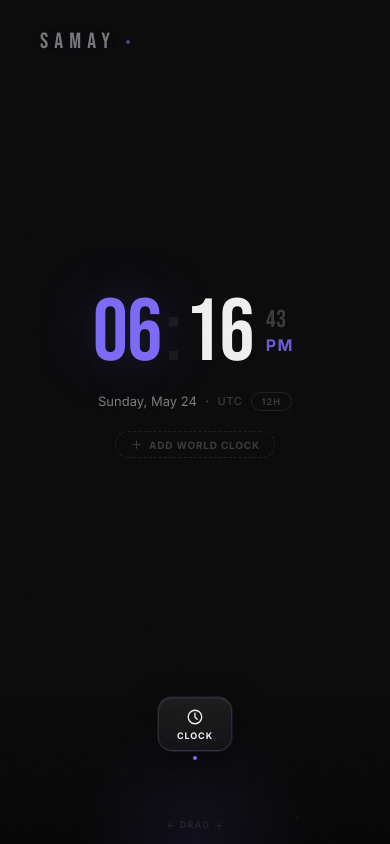
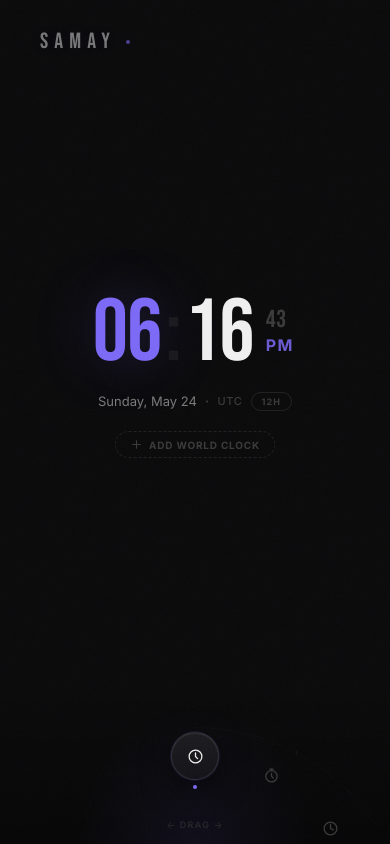
Before and after one commit to realSUDO/Samay, a React (Vite) app: page / in a window 390 px wide. Built offline with nearby package versions, Linux system fonts and the light colour scheme.

Commit message:
Fix mobile dial responsiveness

```diff
--- a/src/App.jsx
+++ b/src/App.jsx
@@ -56,17 +56,40 @@ const TABS        = [
   { id: 'stopwatch', label: 'Stopwatch', icon: StopwatchIcon },
   { id: 'timer',     label: 'Timer',     icon: TimerIcon },
 ]
-const DISK_R      = 500
-const DISK_BELOW  = 380
+const DESKTOP_DISK_R = 500
+const DESKTOP_DISK_BELOW = 380
 const STEP        = 28
 const BASE_ANGLES = [-118, -90, -62]
 const RETURN_ANIMATION_MS = 430
 
-function tabPos(tabIdx, rotation) {
+function getDialGeometry(width = 1024) {
+  if (width <= 600) {
+    const radius = clamp(width * 0.42, 135, 168)
+    return {
+      radius,
+      below: radius - 88,
+    }
+  }
+
+  if (width <= 820) {
+    const radius = clamp(width * 0.52, 330, DESKTOP_DISK_R)
+    return {
+      radius,
+      below: radius - 110,
+    }
+  }
+
+  return {
+    radius: DESKTOP_DISK_R,
+    below: DESKTOP_DISK_BELOW,
+  }
+}
+
+function tabPos(tabIdx, rotation, geometry) {
   const rad = (BASE_ANGLES[tabIdx] + rotation) * Math.PI / 180
   return {
-    left: `calc(50% + ${(DISK_R * Math.cos(rad)).toFixed(2)}px)`,
-    top:  `calc(100% + ${(DISK_BELOW + DISK_R * Math.sin(rad)).toFixed(2)}px)`,
+    left: `calc(50% + ${(geometry.radius * Math.cos(rad)).toFixed(2)}px)`,
+    top:  `calc(100% + ${(geometry.below + geometry.radius * Math.sin(rad)).toFixed(2)}px)`,
   }
 }
 
@@ -150,6 +173,9 @@ function updateDialSoundFromMovement(currentAngle, tracker, now = performance.no
 export default function App() {
   const [rotation, setRotation] = useState(STEP)
   const [isDragging, setIsDragging] = useState(false)
+  const [dialGeometry, setDialGeometry] = useState(() => getDialGeometry(
+    typeof window === 'undefined' ? 1024 : window.innerWidth,
+  ))
 
   // drag state — all in a ref to avoid stale closures
   const drag = useRef({
@@ -164,6 +190,13 @@ export default function App() {
 
   const activeIdx = activeFromRot(rotation)
   const activeId  = TABS[activeIdx].id
+
+  useEffect(() => {
+    const updateGeometry = () => setDialGeometry(getDialGeometry(window.innerWidth))
+    updateGeometry()
+    window.addEventListener('resize', updateGeometry)
+    return () => window.removeEventListener('resize', updateGeometry)
+  }, [])
 
   useEffect(() => {
     rotationRef.current = rotation
@@ -213,14 +246,14 @@ export default function App() {
     const dx = e.clientX - drag.current.startX
     if (Math.abs(dx) > 3) drag.current.moved = true
 
-    const deltaRot = (dx / DISK_R) * (180 / Math.PI)
+    const deltaRot = (dx / dialGeometry.radius) * (180 / Math.PI)
     const raw = drag.current.startRot + deltaRot
     const clamped = Math.max(-STEP * 1.4, Math.min(STEP * 2.4, raw))
 
     updateDialSoundFromMovement(clamped, drag.current.sound)
     rotationRef.current = clamped
     setRotation(clamped)
-  }, [])
+  }, [dialGeometry.radius])
 
   // ── Pointer up — snap back with movement-driven return ticks ──
   const onPointerUp = useCallback((e, tabIdx) => {
@@ -283,11 +316,11 @@ export default function App() {
         aria-hidden="true"
       />
 
-      <ArcTrack rotation={rotation} />
+      <ArcTrack rotation={rotation} geometry={dialGeometry} />
 
       <nav className={styles.arcNav} aria-label="Mode">
         {TABS.map((tab, i) => {
-          const pos = tabPos(i, rotation)
+          const pos = tabPos(i, rotation, dialGeometry)
           const isActive = i === activeIdx
           return (
             <button
@@ -310,17 +343,20 @@ export default function App() {
   )
 }
 
-function ArcTrack({ rotation }) {
+function ArcTrack({ rotation, geometry }) {
   const svgW = 900, svgH = 200
   const cx = svgW / 2
-  const cy = svgH + DISK_BELOW
+  const scale = DESKTOP_DISK_R / geometry.radius
+  const radius = geometry.radius * scale
+  const below = geometry.below * scale
+  const cy = svgH + below
 
   const pts = BASE_ANGLES.map(base => {
     const rad = (base + rotation) * Math.PI / 180
-    return { x: cx + DISK_R * Math.cos(rad), y: cy + DISK_R * Math.sin(rad) }
+    return { x: cx + radius * Math.cos(rad), y: cy + radius * Math.sin(rad) }
   })
   const [p0, p1, p2] = pts
-  const d = `M ${p0.x.toFixed(1)} ${p0.y.toFixed(1)} A ${DISK_R} ${DISK_R} 0 0 1 ${p2.x.toFixed(1)} ${p2.y.toFixed(1)}`
+  const d = `M ${p0.x.toFixed(1)} ${p0.y.toFixed(1)} A ${radius} ${radius} 0 0 1 ${p2.x.toFixed(1)} ${p2.y.toFixed(1)}`
 
   return (
     <svg className={styles.arcTrack} viewBox={`0 0 ${svgW} ${svgH}`} preserveAspectRatio="xMidYMax meet" aria-hidden="true">
--- a/src/App.module.css
+++ b/src/App.module.css
@@ -206,6 +206,19 @@
 @media (max-width: 600px) {
   .shell { --dial-safe-area: 140px; }
   .main { padding-top: 48px; }
+  .arcBtn {
+    width: 48px;
+    height: 48px;
+    padding: 0;
+    border-radius: 50%;
+    justify-content: center;
+    gap: 0;
+  }
+  .arcLabel { display: none; }
+  .arcIcon svg {
+    width: 17px;
+    height: 17px;
+  }
 }
 
 @media (max-height: 740px) {
```
